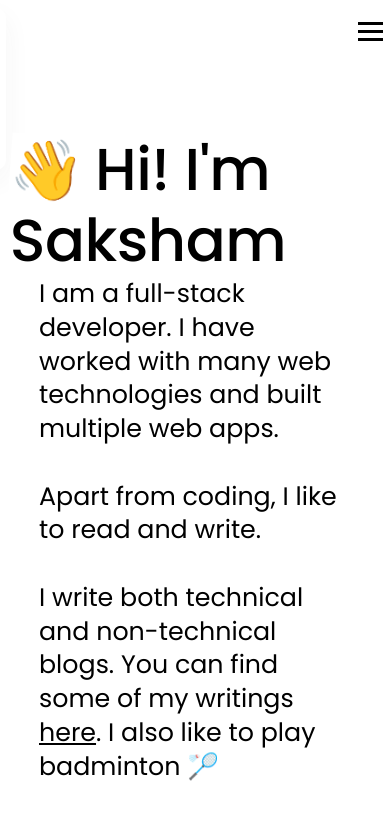
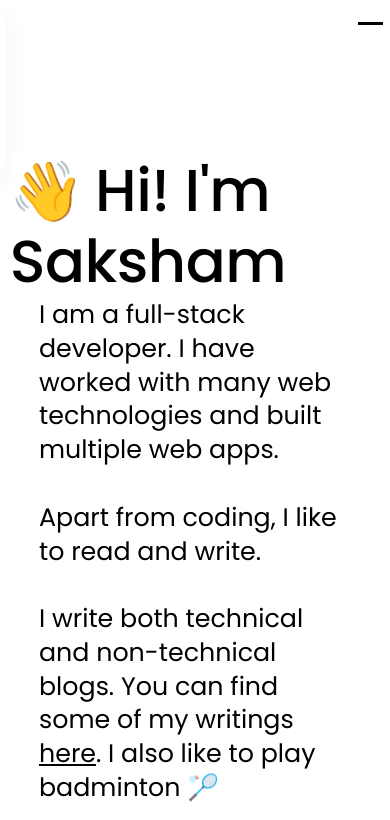
Before and after one commit to Saksham294/portfolio-new, a React (Vite) app: page / in a window 390 px wide. Shown: the top 820 px of the page. Built offline with nearby package versions, Linux system fonts and the light colour scheme.

Commit message:
Fix responsiveness

```diff
--- a/src/components/About/About.css
+++ b/src/components/About/About.css
@@ -54,7 +54,7 @@
     .name-intro{
         /* border: 2px solid red; */
         padding-left: 5vw;
-        padding-top: 10vh;
+        padding-top: 15vh;
     }
     .name-intro>h2{
         font-size:7vh;
```
